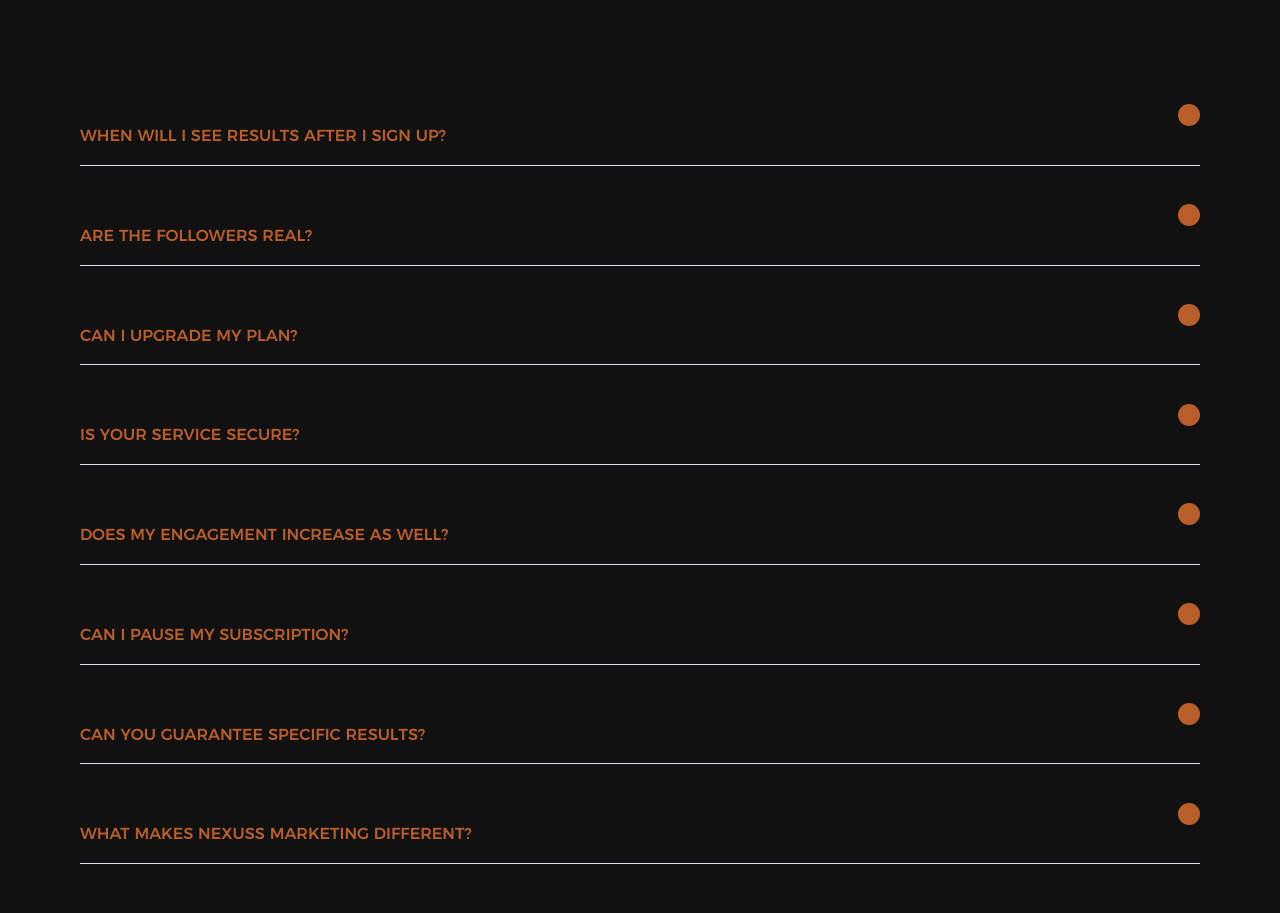
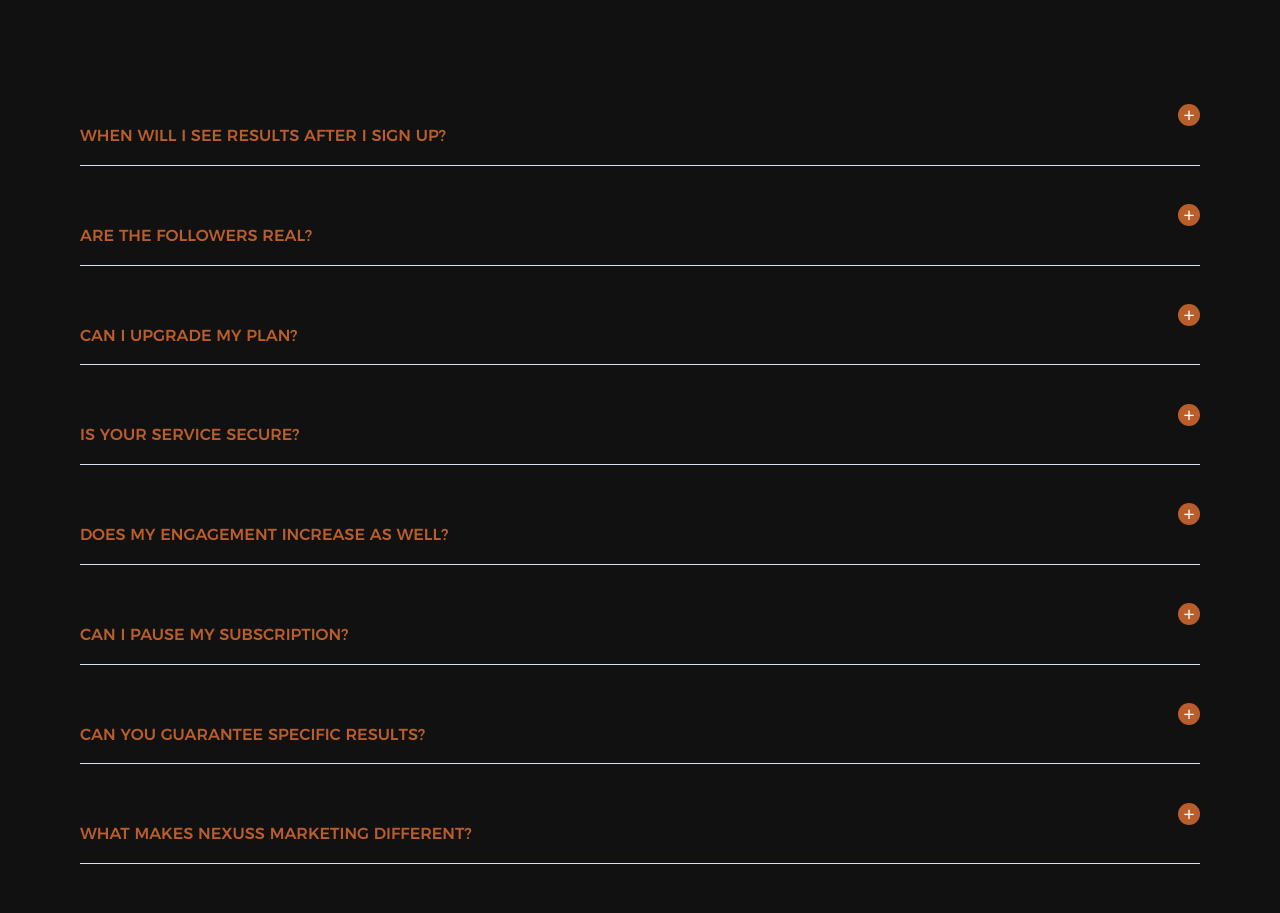
Before and after one commit to umair-hassan2/nexus, a Python web app: template templates/FAQ.html in a window 1280 px wide. Shown: the part 282-1195 px from the top of the page. Run offline with Jinja, Linux system fonts and the light colour scheme; the template is opened without the code that fills it, so the values that code supplies are empty; some web fonts are replaced.

Commit message:
improvements

```diff
--- a/static/css/table_style.css
+++ b/static/css/table_style.css
@@ -1,4 +1,4 @@
-@import url("https://fonts.googleapis.com/css2?family=Inter:wght@400;500;600;700&display=swap");
+/* @import url("https://fonts.googleapis.com/css2?family=Inter:wght@400;500;600;700&display=swap"); */
  :root {
 	 --baseColor: #656c7c;
 	 --baseSize: 16px;
--- a/templates/components/header.html
+++ b/templates/components/header.html
@@ -30,6 +30,7 @@
     <link rel="icon" href="favicon.ico" type="image/x-icon"> -->
     <!-- <link href="https://api.fontshare.com/v2/css?f[]=satoshi@400,500,700&display=swap" rel="stylesheet"> -->
     <!-- Remix Icon -->
-    <!-- <link href="https://cdn.jsdelivr.net/npm/remixicon@4.2.0/fonts/remixicon.css" rel="stylesheet"/> -->
-<link rel="stylesheet" href="https://fonts.googleapis.com/css2?family=Poppins:ital,wght@0,100;0,200;0,300;0,400;0,500;0,600;0,700;0,800;0,900;1,100;1,200;1,300;1,400;1,500;1,600;1,700;1,800;1,900&display=swap" media="none" onload="if(media!='all')media='all'"><noscript><link rel="stylesheet" href="https://fonts.googleapis.com/css2?family=Poppins:ital,wght@0,100;0,200;0,300;0,400;0,500;0,600;0,700;0,800;0,900;1,100;1,200;1,300;1,400;1,500;1,600;1,700;1,800;1,900&display=swap"></noscript>
+
+    <link rel="stylesheet" href="https://cdn.jsdelivr.net/npm/remixicon@4.2.0/fonts/remixicon.css" media="none" onload="if(media!='all')media='all'"><noscript><link rel="stylesheet" href="https://cdn.jsdelivr.net/npm/remixicon@4.2.0/fonts/remixicon.css"></noscript>
+    <link rel="stylesheet" href="https://fonts.googleapis.com/css2?family=Poppins:ital,wght@0,100;0,200;0,300;0,400;0,500;0,600;0,700;0,800;0,900;1,100;1,200;1,300;1,400;1,500;1,600;1,700;1,800;1,900&display=swap" media="none" onload="if(media!='all')media='all'"><noscript><link rel="stylesheet" href="https://fonts.googleapis.com/css2?family=Poppins:ital,wght@0,100;0,200;0,300;0,400;0,500;0,600;0,700;0,800;0,900;1,100;1,200;1,300;1,400;1,500;1,600;1,700;1,800;1,900&display=swap"></noscript>
 </head>
```
